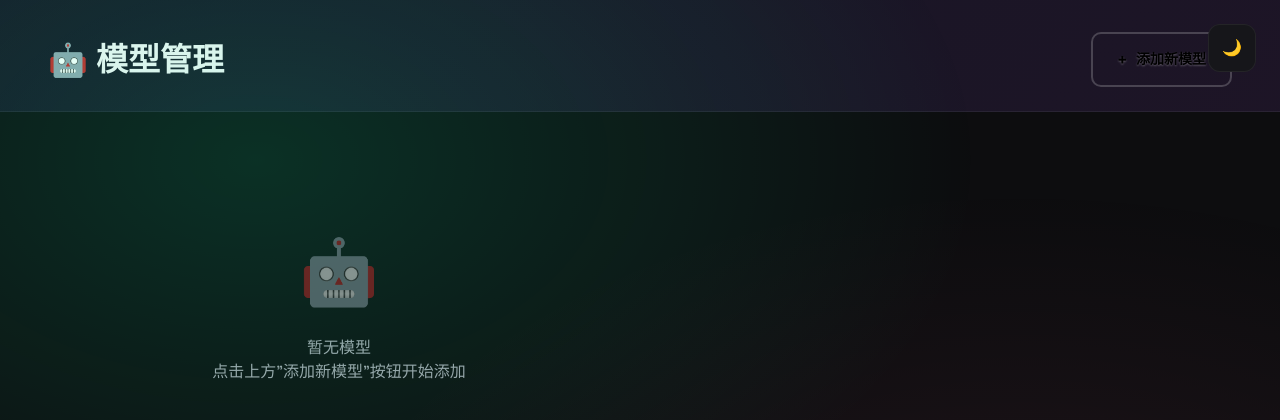
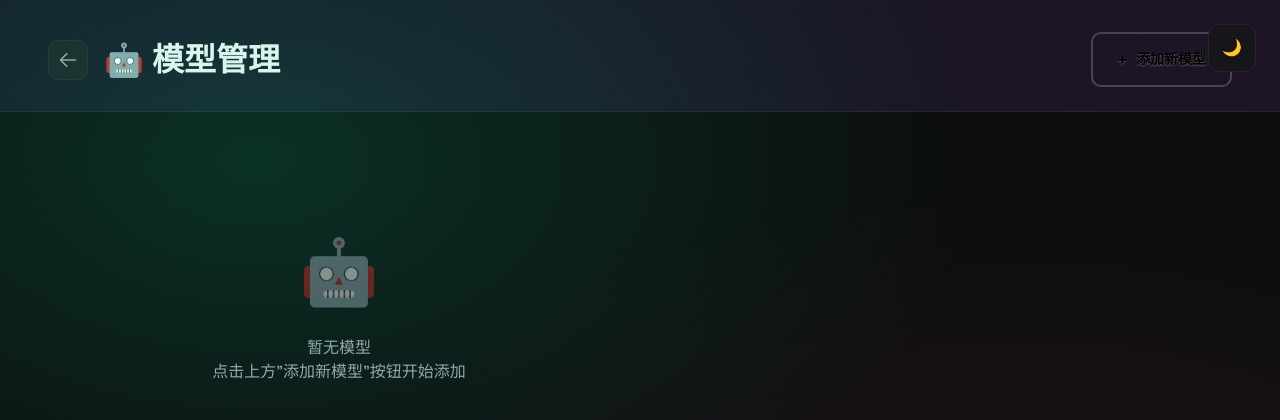
Before and after one commit to qinyre/AI-Chat, a Flask app: page /model_manager in a window 1280 px wide. Shown: the top 420 px of the page. Run offline with Flask 3, Linux system fonts and the light colour scheme; data that the repository does not hold is empty; some libraries are stand-ins or nearby versions.

Commit message:
feat: 模型管理同标签页打开，添加返回主界面按钮
## 改进内容
- 模型管理页面改为在当前标签页打开（而非新窗口）
- 在模型管理页面头部添加返回主界面按钮
- 返回按钮使用左箭头图标，位于标题左侧
- 添加悬停动画效果

## 用户体验优化
- 避免打开过多标签页
- 快速在主界面和模型管理之间切换
- 返回按钮与标题在同一行，布局更紧凑

🤖 Generated with [Claude Code](https://claude.com/claude-code)

Co-Authored-By: Claude <noreply@anthropic.com>

```diff
--- a/web_chat/templates/index.html
+++ b/web_chat/templates/index.html
@@ -2945,7 +2945,7 @@
 
         // 绑定模型管理按钮事件
         document.getElementById('model-manager-btn').addEventListener('click', function() {
-            window.open('/model_manager', '_blank');
+            window.location.href = '/model_manager';
         });
 
         // 点击遮罩层关闭模态框
--- a/web_chat/templates/model_manager.html
+++ b/web_chat/templates/model_manager.html
@@ -533,6 +533,36 @@
             border-bottom: 1px solid var(--border-color);
         }
 
+        .header-left {
+            display: flex;
+            align-items: center;
+            gap: 16px;
+        }
+
+        .back-btn {
+            width: 40px;
+            height: 40px;
+            border-radius: 10px;
+            background: var(--bg-tertiary);
+            border: 1px solid var(--border-color);
+            cursor: pointer;
+            display: flex;
+            align-items: center;
+            justify-content: center;
+            transition: all 0.3s ease;
+            color: var(--text-secondary);
+        }
+
+        .back-btn:hover {
+            border-color: var(--accent-cyan);
+            transform: translateX(-2px);
+        }
+
+        .back-btn svg {
+            width: 20px;
+            height: 20px;
+        }
+
         .page-header h1 {
             font-family: 'Space Grotesk', sans-serif;
             font-size: 32px;
@@ -773,7 +803,14 @@
 
     <!-- Header -->
     <div class="page-header">
-        <h1>🤖 模型管理</h1>
+        <div class="header-left">
+            <button class="back-btn" id="back-to-home" title="返回主界面">
+                <svg fill="none" viewBox="0 0 24 24" stroke-width="2" stroke="currentColor">
+                    <path stroke-linecap="round" stroke-linejoin="round" d="M10.5 19.5L3 12m0 0l7.5-7.5M3 12h18" />
+                </svg>
+            </button>
+            <h1>🤖 模型管理</h1>
+        </div>
         <button class="add-model-btn" id="open-modal">
             <span>+</span> 添加新模型
         </button>
@@ -1017,6 +1054,12 @@
         const saveBtn = document.getElementById('save-btn');
         const deleteBtn = document.getElementById('delete-btn');
         const themeToggle = document.getElementById('theme-toggle');
+        const backToHomeBtn = document.getElementById('back-to-home');
+
+        // 返回主界面
+        backToHomeBtn.addEventListener('click', () => {
+            window.location.href = '/';
+        });
 
         let isEditMode = false;
         let editingModelId = null;
```
